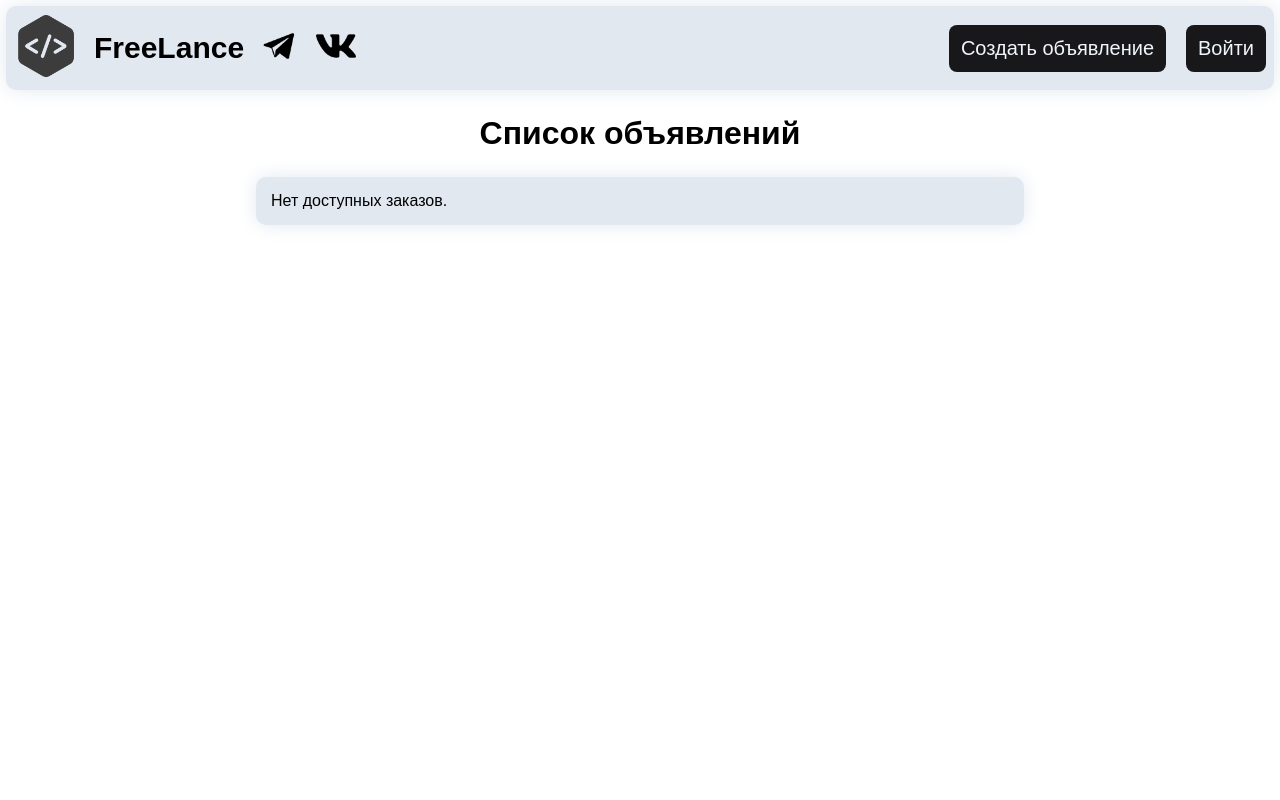
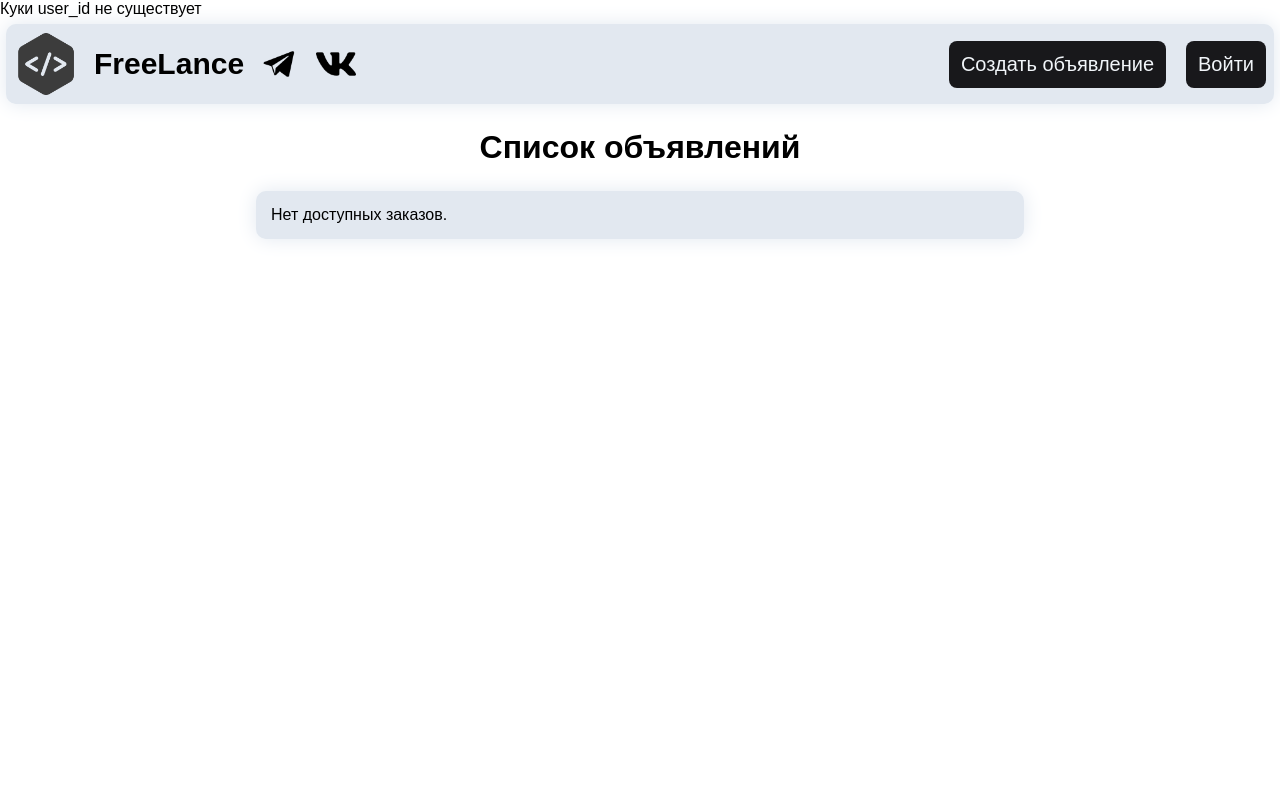
Before and after one commit to cilecar/freelance, a PHP site: page / in a window 1280 px wide. Run offline with PHP 8.4, Linux system fonts and the light colour scheme; data that the repository does not hold is empty.

Commit message:
add cookie

```diff
--- a/index.php
+++ b/index.php
@@ -1,3 +1,12 @@
+<?php
+if (isset($_COOKIE['user_id'])) {
+    $user_id = $_COOKIE['user_id'];
+    echo "Куки значение: " . $user_id;
+} else {
+    echo "Куки user_id не существует";
+}
+?>
+
 <!DOCTYPE html>
 <html>
 <head>
--- a/login.php
+++ b/login.php
@@ -16,8 +16,8 @@ $query = "SELECT * FROM users WHERE login = '$login'";
 $result = mysqli_query($db, $query);
 $user = mysqli_fetch_assoc($result);
 
-// Проверка правильности введенного пароля
 if (password_verify($password, $user['password'])) {
+    setcookie('user_id', $user['id'], time() + 3600); // 1 час
     echo '<script>alert("Авторизация успешна"); window.location.href = "index.php";</script>';
 } else {
     echo '<script>alert("Неправильный логин или пароль"); window.location.href = "index.php";</script>';
```
